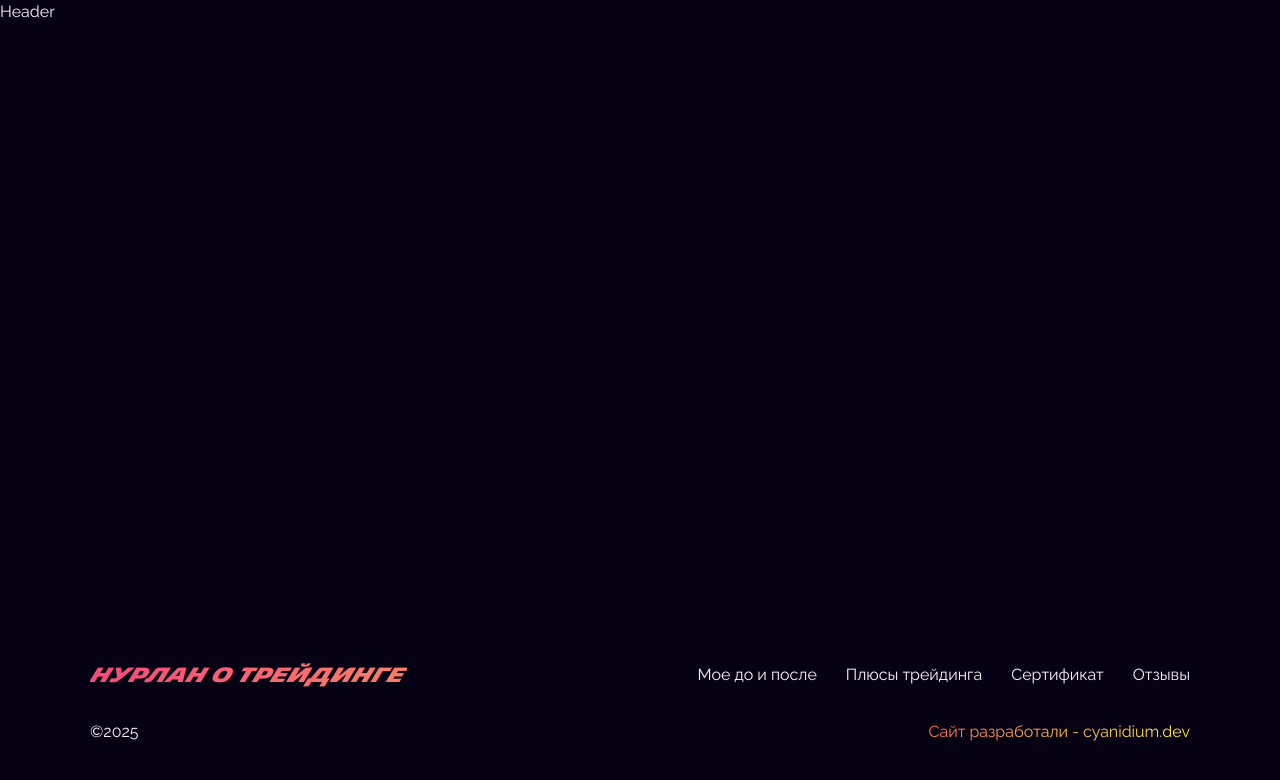
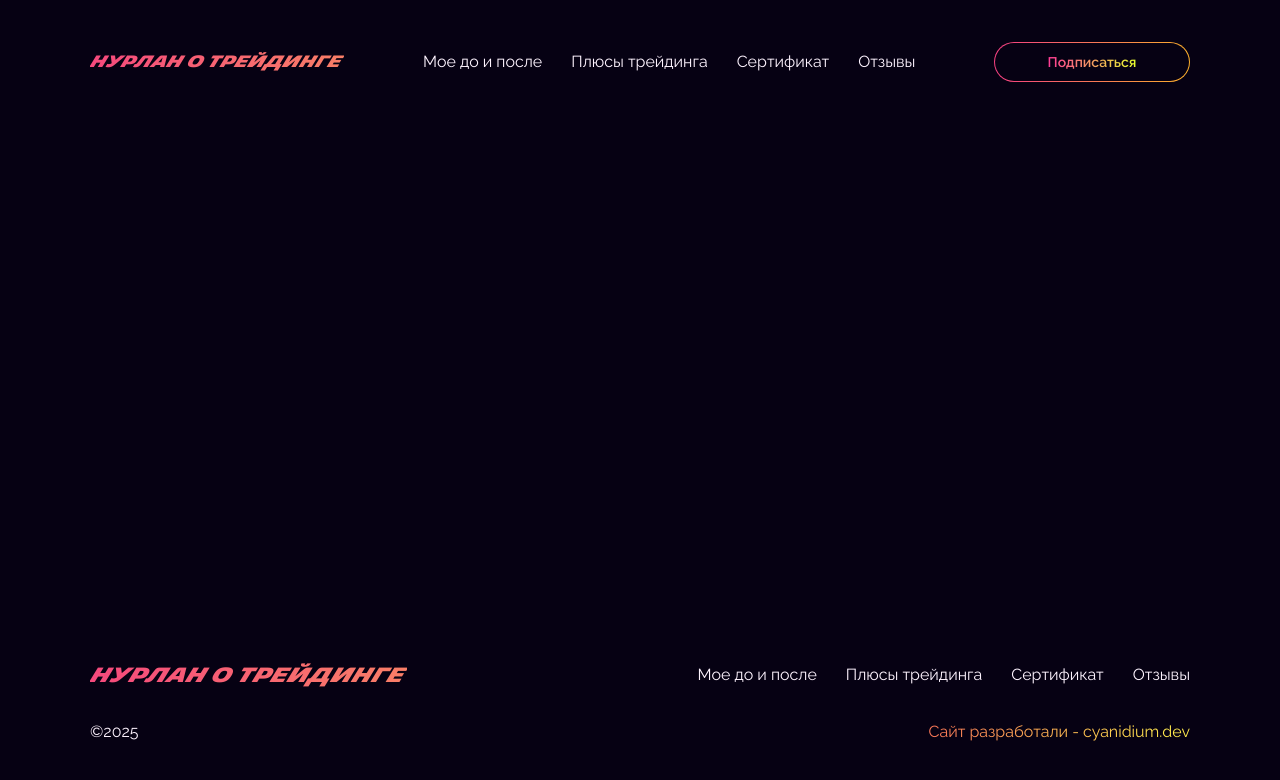
Before and after one commit to cyanidium-dev/crypto-landing, a Next.js app: page / in a window 1280 px wide. Shown: the top 780 px of the page. Built offline with nearby package versions, Linux system fonts and the light colour scheme.

Commit message:
added header desktop

```diff
--- a/src/components/shared/header/Header.tsx
+++ b/src/components/shared/header/Header.tsx
@@ -1,5 +1,12 @@
 import React from "react";
+import HeaderMob from "./HeaderMob";
+import HeaderDesktop from "./HeaderDesktop";
 
 export default function Header() {
-  return <header>Header</header>;
+  return (
+    <header className="container max-w-[1920px]">
+      <HeaderMob />
+      <HeaderDesktop />
+    </header>
+  );
 }
--- /dev/null
+++ b/src/components/shared/header/HeaderDesktop.tsx
@@ -0,0 +1,14 @@
+import React from "react";
+import Logo from "../logo/Logo";
+import NavMenu from "../footer/navMenu/NavMenu";
+import SignUpButton from "./SignUpButton";
+
+export default function HeaderDesktop() {
+  return (
+    <div className="hidden tabxl:flex justify-between items-center py-[42px]">
+      <Logo className="text-16bold" />
+      <NavMenu />
+      <SignUpButton />
+    </div>
+  );
+}
--- /dev/null
+++ b/src/components/shared/header/HeaderMob.tsx
@@ -0,0 +1,5 @@
+import React from "react";
+
+export default function HeaderMob() {
+  return <div className="tabxl:hidden">HeaderMob</div>;
+}
--- /dev/null
+++ b/src/components/shared/header/SignUpButton.tsx
@@ -0,0 +1,13 @@
+import React from "react";
+
+export default function SignUpButton() {
+  return (
+    <button className="flex items-center justify-center w-[126px] h-8 laptop:w-[196px] laptop:h-10 rounded-[20px] bg-redYellowGradient">
+      <div className="flex items-center justify-center w-[124px] h-[30px] laptop:w-[194px] laptop:h-[38px] rounded-[20px] bg-black">
+        <span className="text-12semi laptop:text-14semi text-transparent bg-clip-text bg-signUpTextGradient">
+          Подписаться
+        </span>
+      </div>
+    </button>
+  );
+}
--- a/tailwind.config.ts
+++ b/tailwind.config.ts
@@ -67,6 +67,7 @@ export default {
           "linear-gradient(94.6deg, #F54180 3.73%, #FFE204 142.88%)",
         redLightYellowGradient:
           "linear-gradient(95.46deg, #F31260 -78.11%, #FFEA4D 92.68%)",
+        signUpTextGradient: "linear-gradient(90deg, #FF3995 0%, #E7FF2E 100%)",
       },
     },
   },
```
